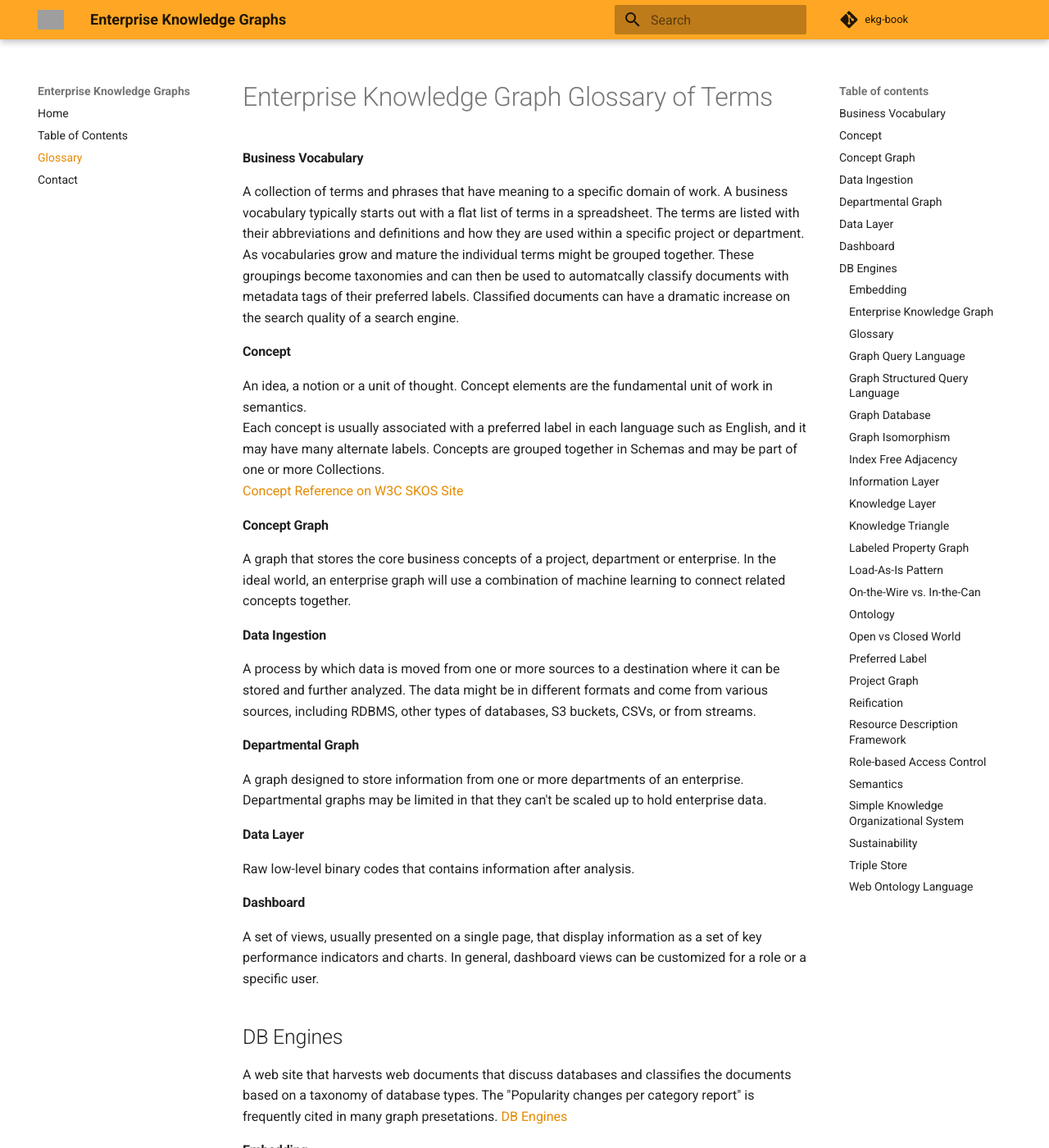
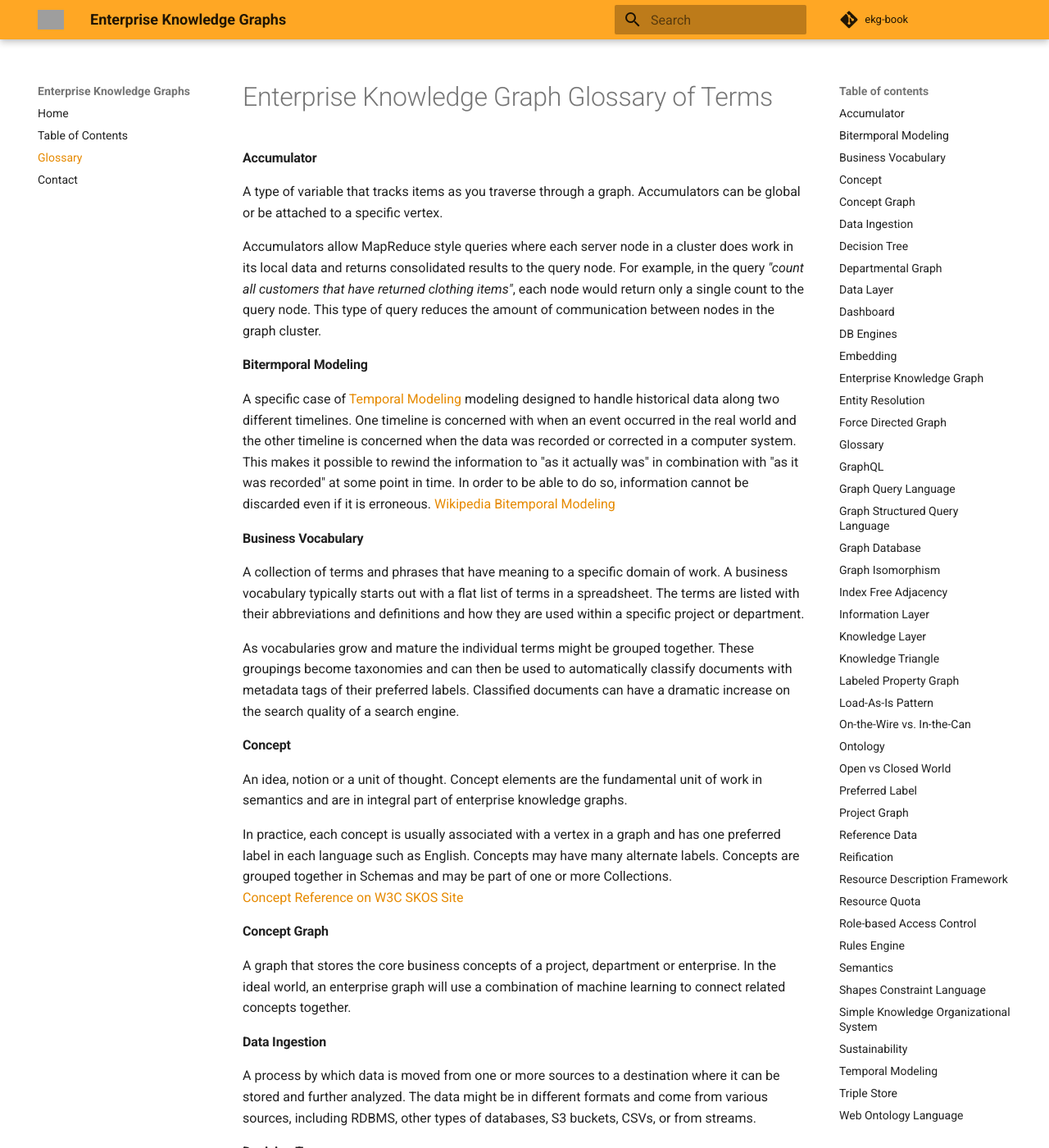
Before and after one commit to dmccreary/ekg-book, an MkDocs documentation site: the page built from docs/glossary.md, in a window 1280 px wide and 1400 px high. Shown: the whole window at 82% size. Built offline with MkDocs 1.6.1 and Material for MkDocs 9.7.7, drawn with Linux system fonts in a browser that asks for light colours; comment, search, counter and statistics services are not loaded; some of the changed text lies outside the part shown; grey boxes are pictures that could not be loaded.

```diff
--- a/docs/glossary.md
+++ b/docs/glossary.md
@@ -1,15 +1,24 @@
 # Enterprise Knowledge Graph Glossary of Terms
 
+#### Accumulator
+A type of variable that tracks items as you traverse through a graph.  Accumulators can be global or be attached to a specific vertex.
+
+Accumulators allow MapReduce style queries where each server node in a cluster does work in its local data and returns consolidated results to the query node.  For example, in the query *"count all customers that have returned clothing items"*, each node would return only a single count to the query node.  This type of query reduces the amount of communication between nodes in the graph cluster.
+
+#### Bitermporal Modeling
+A specific case of [Temporal Modeling](#temporal-modeling) modeling designed to handle historical data along two different timelines.  One timeline is concerned with when an event occurred in the real world and the other timeline is concerned when the data was recorded or corrected in a computer system. This makes it possible to rewind the information to "as it actually was" in combination with "as it was recorded" at some point in time. In order to be able to do so, information cannot be discarded even if it is erroneous.
+[Wikipedia Bitemporal Modeling](https://en.wikipedia.org/wiki/Bitemporal_Modeling)
+
 #### Business Vocabulary
-A collection of terms and phrases that have meaning to a specific domain of work.  A business vocabulary
-typically starts out with a flat list of terms in a spreadsheet. The terms are listed with their abbreviations and definitions and how they are used within a specific project or department.
-As vocabularies grow and mature the individual terms might be grouped together.  These groupings become taxonomies and
-can then be used to automatcally classify documents with metadata tags of their preferred labels.  Classified documents
+A collection of terms and phrases that have meaning to a specific domain of work.  A business vocabulary typically starts out with a flat list of terms in a spreadsheet. The terms are listed with their abbreviations and definitions and how they are used within a specific project or department.
+
+As vocabularies grow and mature the individual terms might be grouped together.  These groupings become taxonomies and can then be used to automatically classify documents with metadata tags of their preferred labels.  Classified documents
 can have a dramatic increase on the search quality of a search engine.
 
 #### Concept
-An idea, a notion or a unit of thought.  Concept elements are the fundamental unit of work in semantics.
-Each concept is usually associated with a preferred label in each language such as English, and it may have many alternate labels.
+An idea, notion or a unit of thought.  Concept elements are the fundamental unit of work in semantics and are in integral part of enterprise knowledge graphs.
+
+In practice, each concept is usually associated with a vertex in a graph and has one preferred label in each language such as English.  Concepts may have many alternate labels.
 Concepts are grouped together in Schemas and may be part of one or more Collections.<br/>
 [Concept Reference on W3C SKOS Site](https://www.w3.org/TR/skos-reference/#concepts)
 
@@ -18,6 +27,11 @@ A graph that stores the core business concepts of a project, department or enter
 
 #### Data Ingestion
 A process by which data is moved from one or more sources to a destination where it can be stored and further analyzed. The data might be in different formats and come from various sources, including RDBMS, other types of databases, S3 buckets, CSVs, or from streams.
+
+#### Decision Tree
+A way of storing business rules in a graph.  A decision tree contains a series of branches, each branch containing a conditional expression.  If the conditional expression returns TRUE, then a true link is traversed.  If the conditional returns FALSE and false branch is traversed.
+
+Decision trees and the corrisponding rules that are represented as pointer hops in an enterprise knowledge graph have many integration and performance benefits.
 
 #### Departmental Graph
 A graph designed to store information from one or more departments of an enterprise.  Departmental graphs may be limited in that they can't be scaled up to hold enterprise data.
@@ -28,9 +42,9 @@ Raw low-level binary codes that contains information after analysis.
 #### Dashboard
 A set of views, usually presented on a single page, that display information as a set of key performance indicators and charts.  In general, dashboard views can be customized for a role or a specific user.
 
-## DB Engines
-A web site that harvests web documents that discuss databases and classifies the documents based on a taxonomy of database types.  The "Popularity changes per category report" is frequently cited in many graph presetations.
-[DB Engines](https://db-engines.com/en/ranking_categories)
+#### DB Engines
+A web site that harvests web documents that discuss databases and classifies the documents based on a taxonomy of database types.  The "Popularity changes per category report" is frequently cited in many graph presentations.
+<br/>[DB Engines](https://db-engines.com/en/ranking_categories)
 
 #### Embedding
 A data structure, usually a vector of decimal numbers, associated with an item in a graph, that helps users quickly find similar items.  Vertices, Edges, and Paths may all have embeddings.
@@ -40,11 +54,28 @@ A scalable graph database system used to store large-scale connected information
 
 By scalable we mean that it must be able to run on multiple servers as the graph expands.  Without scalability the graph might be considered a project or departmental graph.
 
-For many large organizations, enterprise knowledge graphs typically have hundreds of developers doing concurrent loading and query development and the models can be dynamic.  For example the Google Knowledge Graph team is thought to contain over 1,500 developers.
+For many large organizations, enterprise knowledge graphs typically have hundreds of developers doing concurrent loading and query development and the models can be dynamic. For example the Google Knowledge Graph team is thought to contain over 1,500 developers.
+
+#### Entity Resolution
+The process of finding records in a data set that refer to the same entity across different data sources.
+
+Entity Resolution is a core technique in converting Information layer data into a consistent knowledge graph.
+<br/>[Wikipeia Record Linkage](https://en.wikipedia.org/wiki/Record_linkage)
+
+#### Force Directed Graph
+A graph layout algorithm that simulates forces on springs that move items
+[Wikipedia Force Directed Graph Drawing](https://en.wikipedia.org/wiki/Force-directed_graph_drawing)
 
 #### Glossary
 A business vocabulary associated with a topic.  A glossary often has both general definitions of terms as well as contextual definitions for a specific domain or project.<br/>
 <br/>See also: [Business Vocabulary](#business-vocabulary)
+
+#### GraphQL
+A query language for APIs and a runtime for fulfilling those queries with your existing data.
+
+Ironically, GraphGL has nothing to do with graph databases other than the fact that the queries often run much faster on graphs.  The name "graph" was used internally at FaceBook since they store their data in a graph structure.
+
+One concern about GraphQL at the enterprise-scale is that your graph database should be able to detect GraphQL queries that are using too many resources.  This means your enterprise graph databases must understand concepts of [resource quotas](#resource-quotas).
 
 #### Graph Query Language
 A proposed standard graph query language being developed by the Working Group 3 (Database Languages) of ISO/IEC JTC 1's Subcommittee 32.
@@ -64,7 +95,6 @@ See also: [Index Free Adjacency](#index-free-adjacency)
 A graph can exist in different forms having the same number of vertices, edges, and also the same edge connectivity. Such graphs are called isomorphic graphs.
 
 #### Index Free Adjacency
-
 
 #### Information Layer
 Data about our key business entities.  This includes Things, like People, Places and Events.
@@ -91,7 +121,7 @@ to the challenges with Reification. Reification causes RDF SPARQL queries to be
 <br/>See also: [RDF](#resource-description-framework)
 
 #### On-the-Wire vs. In-the-Can
-A way of looking at knowledge representation requirements in two domains.  On-The-Wire implies that a serialization of a dataset must retain connection information within itself and to other external systems.  In-The-Can implies that the representation is optimized for queryability and [sustainability](#sustainability).  RDF is optimized for On-The-Wire exchange of knowledge.  LPG is optimized for In-The-Can tasks such as queryability and  sustainability.
+A way of looking at knowledge representation requirements in two domains.  On-The-Wire implies that a serialization of a dataset must retain connection information within itself and to other external systems.  In-The-Can implies that the representation is optimized for ease of query and [sustainability](#sustainability).  RDF is optimized for On-The-Wire exchange of knowledge.  LPG is optimized for In-The-Can tasks such as ease of query and sustainability.
 
 #### Ontology
 A graph of [Concepts](#concept) within a specific domain.  Ontologies often begin as flat term lists, that become taxonomies that then have more complex relationships than simple broader and narrower concepts.  Ontologies
@@ -108,6 +138,11 @@ one and only one preferred label per language per concept.
 #### Project Graph
 A graph that supports a specific project.  Project graphs may contain knowledge that is not of interest to the rest of the enterprise.
 
+#### Reference Data
+Reference data is data used to classify or categorize other data.  They typically are stored as a set of valid codes for a specific data element.
+
+For example the list of [Country Codes](https://en.wikipedia.org/wiki/Country_code) is a type of reference data.  Referenece data is often stored as a short code and a definition of what that code represents.
+
 #### Reification
 Reification is the process by which an abstract idea about a computer program is turned into an explicit data model or other object created in a programming language.  Specifically, in the RDF modeling process it is the process of adding an abstract vertex to a graph when properties are needed in a relationship.  Reification causes queries that traverse that node to be rewritten.  This means that SPARQL queries are inherently much more difficult to maintain than LPG graph queries.
 
@@ -115,13 +150,31 @@ Reification is the process by which an abstract idea about a computer program is
 An early family of standards developed by the World Wide Web Consortium for exchanging graph data championed by the [Semantic Web](https://en.wikipedia.org/wiki/Semantic_Web) community starting in 1999.  RDF gained some traction around 2010 but failed to gain widespread adoption due to the complexity of the standards and the problems of [Reification](#reification).
 <br/>[Wikipedia](https://en.wikipedia.org/wiki/Resource_Description_Framework)
 
+#### Resource Quota
+The ability to limit the resources consumed by a query such as CPU time, or RAM for individuals or groups.
+
+Large enterprise-scale graph databases must carefully monitor and constrain queries that consume too many resources.  Many older technologies such as Apache Drill are difficult to implement without the ability to monitor and restrict resources.
+
 #### Role-based Access Control
 The ability to assign access to a resource to individuals that have a specific role.  For Enterprise Knowledge Graphs, there are both high-level subgraph rules and fine-grain rules such as vertex-related role-based access control.
+
+#### Rules Engine
+A software component that executes rules according to some algorithm.
+
+In the Enterprise Knowledge Graph space rules are frequently represented in [Decision Tree](#decison-tree) structures within the graph.
+<br/>[Rules for Knowledge Graph Rules])https://dmccreary.medium.com/rules-for-knowledge-graphs-rules-f22587307a8f
 
 #### Semantics
 The branch of computer science associated with meaning.  It can be best understood by understanding the semantic triangle.  The key point of the semantic triangle is that we cannot directly associate a label with a referent without traversing concepts.
 
 ![Semantic Triangle](img/semantic-triangle.png)
+
+#### Shapes Constraint Language
+A W3C standard RDF vocabulary for validating RDF graphs against a set of conditions.
+
+Unlike document validation standards like XML Schema, SHACL assumes that data quality checks should be able to look for relationships in a graph as well as the local context of a document.  These conditions are provided as shapes and other constructs expressed in the form of an RDF graph.  LPG graphs do not yet have a version of SHACL.
+<br/>Also known as: SHACL
+<br/>[SHACL W3C](https://www.w3.org/TR/shacl/)
 
 #### Simple Knowledge Organizational System
 A model for expressing the basic structure and content of concept schemes such as thesauri, classification schemes, subject heading lists, taxonomies, folksonomies, and other similar types of controlled vocabularies. SKOS is also
@@ -132,6 +185,9 @@ the name of the world-wide-web standard for encoding these systems.  Serializati
 #### Sustainability
 The ability for a team of developers to maintain the code that supports an enterprise knowledge graph in the face of changes to the data model.  The key measure is to avoide problems related to rewriting graph queries when small changes are made to the graph data model.
 
+#### Temporal Modeling
+The process of modeling time in a data model.  Modeling time can be complex when the requirements of a system require you to be able to recreate detailed reports as they were at a prior point in time.  Termporal modeling includes the concept of versioning and [bitemporal modeling](#bitermporal-modeling)
+
 #### Triple Store
 A purpose-built database for the storage and retrieval of RDF triples through semantic queries.  Triple stores are not used in most enterprise graphs due to their lack of [sustanability](#sustanability) due to problems with [Reification](#Reification).
 https://en.wikipedia.org/wiki/Triplestore
```
Also changed, not shown: docs/intro/index.md (added, +4 -0 lines), docs/intro/stories.md (added, +26 -0 lines), docs/table-of-contents.md (+2 -2 lines), docs/case-studies/analytics-dashboard.md (added), docs/case-studies/customer-360.md (added), docs/case-studies/rules-engine.md (added), docs/case-studies/semantic-search.md (added), docs/concepts/cost-benefit-analysis.md (added), docs/concepts/entity-resolution.md (added), docs/concepts/graph-machine-learning.md (added), docs/concepts/knowledge-triangle.md (added), docs/concepts/scale-out.md (added).
